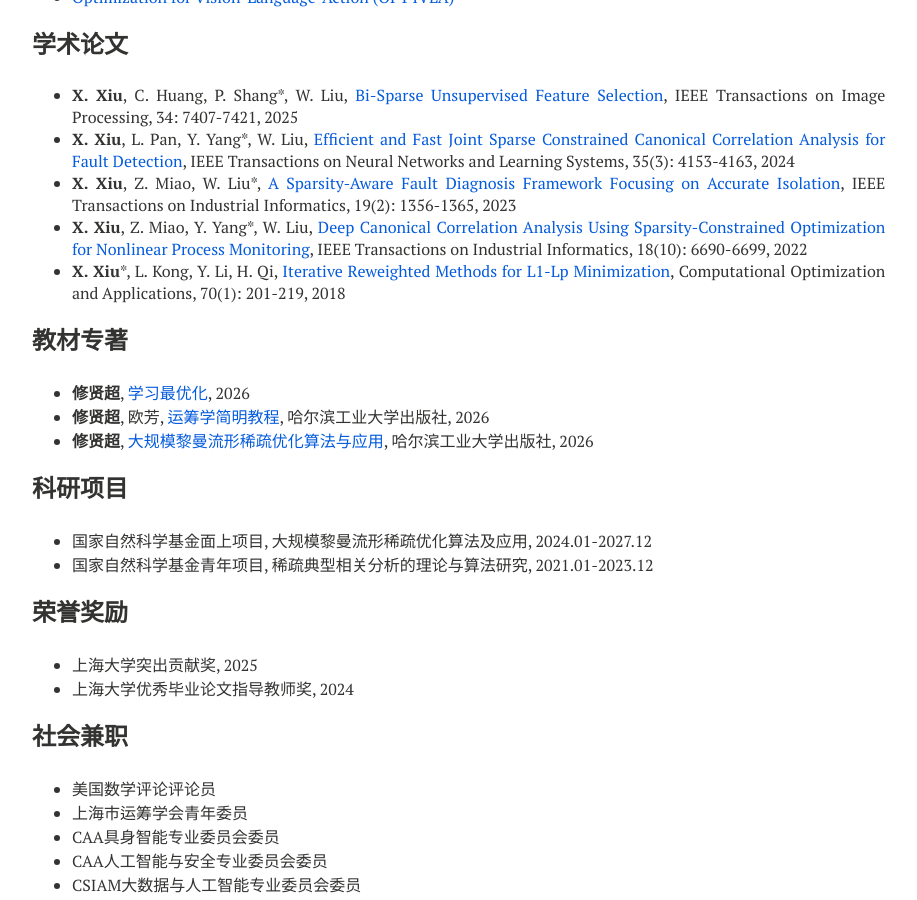
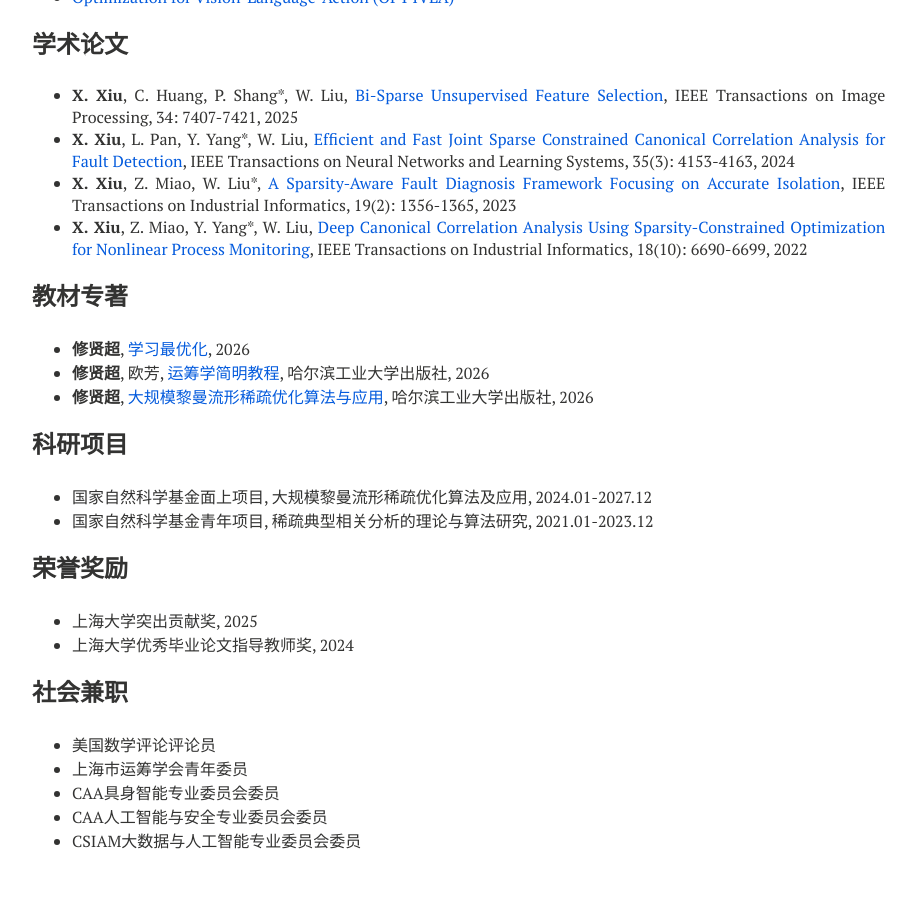
Before and after one commit to xianchaoxiu/xianchaoxiu.github.io, a Jekyll site: the page built from chinese/index.md, in a window 1280 px wide and 900 px high, scrolled down 730 px. Shown: the whole window, without its empty margins (288-1205 px from the left). Built offline with Jekyll 4.4.1, drawn with Linux system fonts in a browser that asks for light colours; nearby versions of some CDN libraries.

Commit message:
Update index.md

```diff
--- a/chinese/index.md
+++ b/chinese/index.md
@@ -41,8 +41,7 @@ share: false
 * <b>X. Xiu</b>, C. Huang, P. Shang*, W. Liu, <a href="https://doi.org/10.1109/TIP.2025.3620667" class="textlink" target="_blank">Bi-Sparse Unsupervised Feature Selection</a>, IEEE Transactions on Image Processing, 34: 7407-7421, 2025  <br>
 * <b>X. Xiu</b>, L. Pan, Y. Yang*, W. Liu, <a href="https://doi.org/10.1109/TNNLS.2022.3201881" class="textlink" target="_blank">Efficient and Fast Joint Sparse Constrained Canonical Correlation Analysis for Fault Detection</a>, IEEE Transactions on Neural Networks and Learning Systems, 35(3): 4153-4163, 2024  <br>
 * <b>X. Xiu</b>, Z. Miao, W. Liu*, <a href="https://doi.org/10.1109/TII.2022.3180070" class="textlink" target="_blank">A Sparsity-Aware Fault Diagnosis Framework Focusing on Accurate Isolation</a>, IEEE Transactions on Industrial Informatics, 19(2): 1356-1365, 2023 <br>
-* <b>X. Xiu</b>, Z. Miao, Y. Yang*, W. Liu, <a href="https://doi.org/10.1109/TII.2021.3121770" class="textlink" target="_blank">Deep Canonical Correlation Analysis Using Sparsity-Constrained Optimization for Nonlinear Process Monitoring</a>, IEEE Transactions on Industrial Informatics, 18(10): 6690-6699, 2022 <br>
-* <b>X. Xiu</b>*, L. Kong, Y. Li, H. Qi, <a href="https://doi.org/10.1007/s10589-017-9977-7" class="textlink" target="_blank">Iterative Reweighted Methods for L1-Lp Minimization</a>, Computational Optimization and Applications, 70(1): 201-219, 2018
+* <b>X. Xiu</b>, Z. Miao, Y. Yang*, W. Liu, <a href="https://doi.org/10.1109/TII.2021.3121770" class="textlink" target="_blank">Deep Canonical Correlation Analysis Using Sparsity-Constrained Optimization for Nonlinear Process Monitoring</a>, IEEE Transactions on Industrial Informatics, 18(10): 6690-6699, 2022
 
 
 
```
